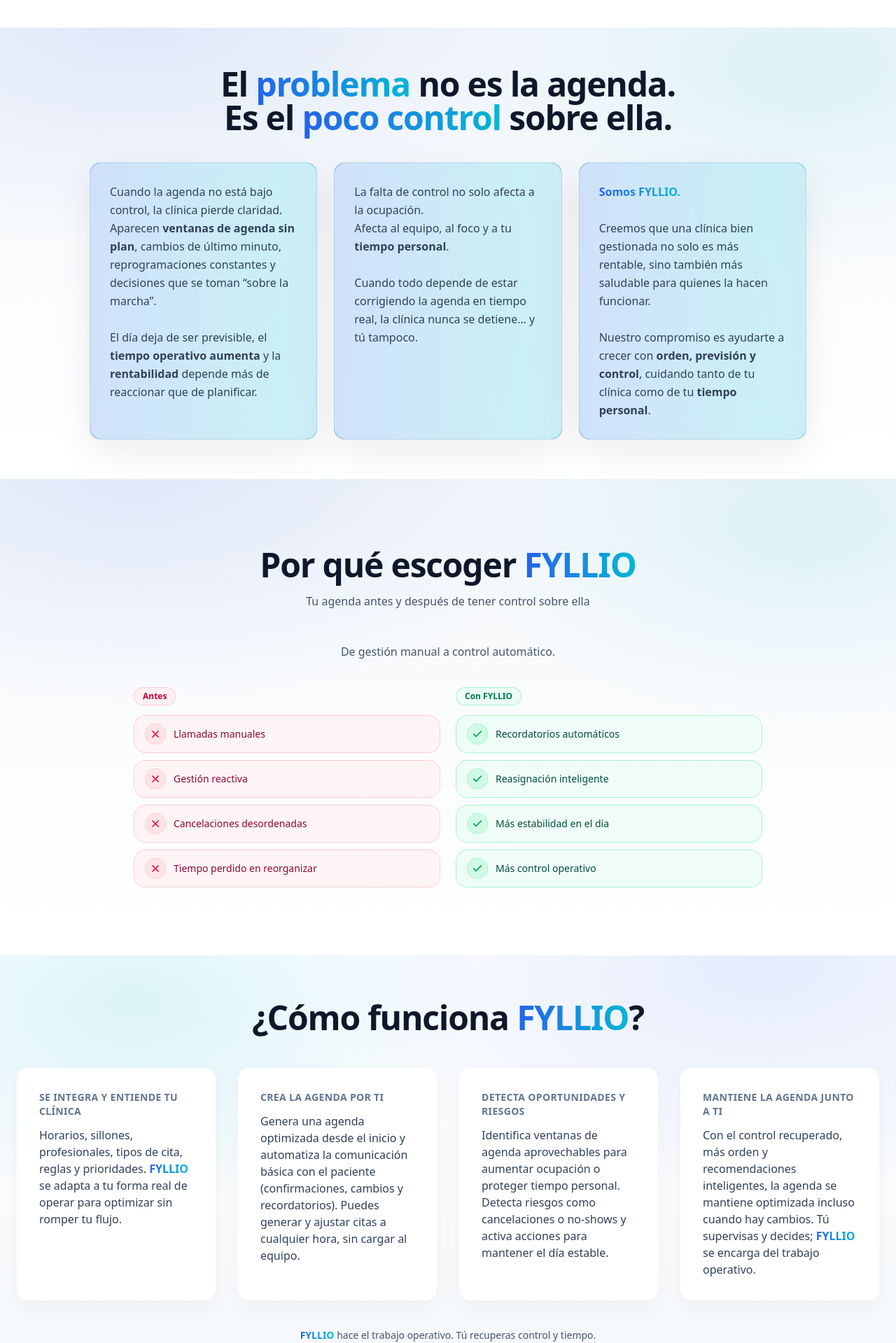
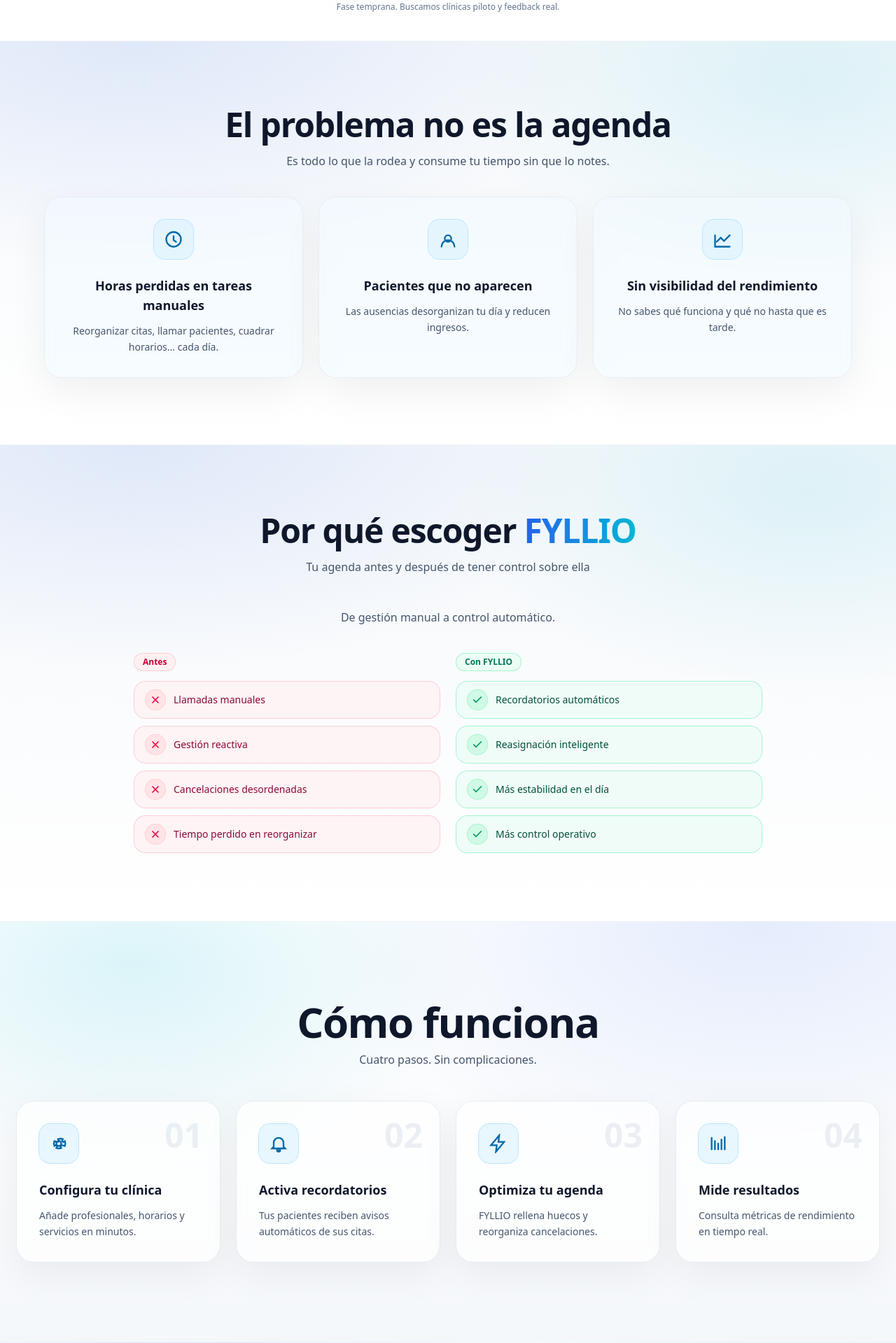
Before and after one commit to simonwertheimer29/FYLLIO, a Next.js app: page / in a window 1280 px wide. Shown: the part 823-2742 px from the top of the page at 70% size. Built offline with nearby package versions, Linux system fonts and the light colour scheme; no server answers.

Commit message:
Update page.tsx

```diff
--- a/app/page.tsx
+++ b/app/page.tsx
@@ -86,43 +86,21 @@
   >
     {/* TITULO ARRIBA CENTRADO */}
     <div className="-mx-4 sm:-mx-6 lg:-mx-8 px-4 sm:px-6 lg:px-8 text-center">
-      <h1 className="text-[40px] font-extrabold tracking-tight text-slate-900 leading-[1.02] sm:text-5xl lg:text-[58px] xl:text-[60px]">
-        La inteligencia artificial que se encarga de tu{" "}
-        <span className="fyllio-text-gradient">agenda clínica y personal</span>.
+      <h1 className="text-[44px] font-extrabold tracking-tight text-slate-900 leading-[1.02] sm:text-6xl lg:text-[72px]">
+  Deja de perder dinero
+  <span className="block">por tu agenda.</span>
 </h1>
+
     </div>
 
     {/* 2 COLUMNAS: TEXTO + IMAGEN */}
     <div className="mt-12 grid items-center gap-10 lg:grid-cols-2">
       {/* COLUMNA IZQUIERDA */}
       <div className="mx-auto w-full max-w-2xl lg:mx-0">
-        <p className="mt-6 max-w-2xl text-sm text-slate-600 sm:text-base">
-          FYLLIO automatiza y optimiza tu agenda para mejorar la ocupación, reducir
-          capacidad no utilizada y disminuir el tiempo operativo.
-          <br className="hidden sm:block" />
-          Te da orden y previsión para identificar ventanas de agenda aprovechables y
-          recuperar tiempo personal sin perder eficiencia.
+        <p className="mt-6 max-w-2xl text-base text-slate-600 sm:text-lg">
+  <span className="fyllio-text-gradient font-semibold">FYLLIO</span> mantiene la ocupación, reduce cancelaciones y ahorra horas de trabajo cada día.
 </p>
 
-        <div className="mt-8 space-y-4">
-          <p className="text-lg font-semibold text-slate-900 sm:text-xl">
-            ¿Cansado de reprogramaciones, cancelaciones de último minuto y capacidad no
-            utilizada inesperada en la agenda?
-          </p>
-
-          <p className="text-lg font-semibold text-slate-900 sm:text-xl">
-            ¿Cansado de no poder proteger tu tiempo personal porque la agenda se
-            desordena y termina controlando tu día?
-          </p>
-
-          <p className="pt-2 text-sm text-slate-700 sm:text-base">
-            No son excluyentes: con FYLLIO puedes ser{" "}
-            <span className="font-semibold">más rentable y eficiente</span>, y a la vez{" "}
-            <span className="font-semibold">mantener el balance</span> entre tu vida
-            profesional y personal gracias a una agenda{" "}
-            <span className="font-semibold">optimizada, ordenada y bajo control</span>.
-          </p>
-        </div>
       </div>
 
       {/* COLUMNA DERECHA: IMAGEN */}
@@ -171,61 +149,66 @@
 >
   <div className="mx-auto flex min-h-[72vh] max-w-7xl flex-col justify-center px-4 py-14 sm:px-6">
     <h2 className="text-center text-4xl font-extrabold tracking-tight text-slate-900 sm:text-5xl">
-      El{" "}
-      <span className="fyllio-text-gradient">problema</span> no es la agenda.
-      <span className="block">
-        Es el{" "}
-        <span className="fyllio-text-gradient">poco control</span> sobre ella.
-      </span>
+  El problema no es la agenda
 </h2>
+<p className="mx-auto mt-4 max-w-2xl text-center text-sm text-slate-600 sm:text-base">
+  Es todo lo que la rodea y consume tu tiempo sin que lo notes.
+</p>
 
-    <div className="mx-auto mt-10 grid w-full max-w-5xl gap-6 md:grid-cols-3 items-stretch">
-      {/* PILL 1 */}
-      <div className="h-full rounded-2xl bg-[linear-gradient(90deg,rgba(37,99,235,0.70),rgba(6,182,212,0.70),rgba(37,99,235,0.70))] bg-[length:200%_200%] p-[1px] animate-gradient">
-        <div className="h-full rounded-2xl bg-white/70 p-7 ring-1 ring-slate-200/70 backdrop-blur-xl shadow-[0_18px_55px_rgba(2,6,23,0.08)] flex flex-col">
-          <p className="text-base leading-relaxed text-slate-700">
-            Cuando la agenda no está bajo control, la clínica pierde claridad. Aparecen{" "}
-            <span className="font-semibold">ventanas de agenda sin plan</span>, cambios de último minuto,
-            reprogramaciones constantes y decisiones que se toman “sobre la marcha”.
-            <br />
-            <br />
-            El día deja de ser previsible, el <span className="font-semibold">tiempo operativo aumenta</span> y la{" "}
-            <span className="font-semibold">rentabilidad</span> depende más de reaccionar que de planificar.
+
+   <div className="mx-auto mt-10 grid w-full max-w-6xl gap-6 md:grid-cols-3 items-stretch">
+  {/* CARD 1 */}
+  <div className="rounded-3xl bg-sky-50/55 p-8 ring-1 ring-slate-200/60 shadow-[0_18px_55px_rgba(2,6,23,0.06)] backdrop-blur-sm text-center">
+    <div className="mx-auto mb-6 inline-flex h-14 w-14 items-center justify-center rounded-2xl bg-sky-100/70 ring-1 ring-sky-200">
+      {/* clock icon */}
+      <svg viewBox="0 0 24 24" className="h-7 w-7 text-sky-700" fill="none" stroke="currentColor" strokeWidth="2">
+        <path strokeLinecap="round" d="M12 8v5l3 2" />
+        <path strokeLinecap="round" d="M21 12a9 9 0 11-18 0 9 9 0 0118 0z" />
+      </svg>
+    </div>
+
+    <p className="text-lg font-extrabold text-slate-900">
+      Horas perdidas en tareas manuales
+    </p>
+    <p className="mt-3 text-sm leading-relaxed text-slate-600">
+      Reorganizar citas, llamar pacientes, cuadrar horarios... cada día.
     </p>
   </div>
+
+  {/* CARD 2 */}
+  <div className="rounded-3xl bg-sky-50/55 p-8 ring-1 ring-slate-200/60 shadow-[0_18px_55px_rgba(2,6,23,0.06)] backdrop-blur-sm text-center">
+    <div className="mx-auto mb-6 inline-flex h-14 w-14 items-center justify-center rounded-2xl bg-sky-100/70 ring-1 ring-sky-200">
+      {/* users icon */}
+      <svg viewBox="0 0 24 24" className="h-7 w-7 text-sky-700" fill="none" stroke="currentColor" strokeWidth="2">
+        <path strokeLinecap="round" d="M16 11a4 4 0 10-8 0 4 4 0 008 0z" />
+        <path strokeLinecap="round" d="M20 21a8 8 0 00-16 0" />
+      </svg>
     </div>
 
-      {/* PILL 2 */}
-      <div className="h-full rounded-2xl bg-[linear-gradient(90deg,rgba(37,99,235,0.70),rgba(6,182,212,0.70),rgba(37,99,235,0.70))] bg-[length:200%_200%] p-[1px] animate-gradient">
-        <div className="h-full rounded-2xl bg-white/70 p-7 ring-1 ring-slate-200/70 backdrop-blur-xl shadow-[0_18px_55px_rgba(2,6,23,0.08)] flex flex-col">
-          <p className="text-base leading-relaxed text-slate-700">
-            La falta de control no solo afecta a la ocupación.
-            <br />
-            Afecta al equipo, al foco y a tu <span className="font-semibold">tiempo personal</span>.
-            <br />
-            <br />
-            Cuando todo depende de estar corrigiendo la agenda en tiempo real, la clínica nunca se detiene… y tú
-            tampoco.
+    <p className="text-lg font-extrabold text-slate-900">
+      Pacientes que no aparecen
+    </p>
+    <p className="mt-3 text-sm leading-relaxed text-slate-600">
+      Las ausencias desorganizan tu día y reducen ingresos.
     </p>
   </div>
+
+  {/* CARD 3 */}
+  <div className="rounded-3xl bg-sky-50/55 p-8 ring-1 ring-slate-200/60 shadow-[0_18px_55px_rgba(2,6,23,0.06)] backdrop-blur-sm text-center">
+    <div className="mx-auto mb-6 inline-flex h-14 w-14 items-center justify-center rounded-2xl bg-sky-100/70 ring-1 ring-sky-200">
+      {/* trending down icon */}
+      <svg viewBox="0 0 24 24" className="h-7 w-7 text-sky-700" fill="none" stroke="currentColor" strokeWidth="2">
+        <path strokeLinecap="round" d="M3 7v14h18" />
+        <path strokeLinecap="round" d="M21 7l-7 7-4-4-5 5" />
+      </svg>
     </div>
 
-      {/* PILL 3 */}
-      <div className="h-full rounded-2xl bg-[linear-gradient(90deg,rgba(37,99,235,0.70),rgba(6,182,212,0.70),rgba(37,99,235,0.70))] bg-[length:200%_200%] p-[1px] animate-gradient">
-        <div className="h-full rounded-2xl bg-white/70 p-7 ring-1 ring-slate-200/70 backdrop-blur-xl shadow-[0_18px_55px_rgba(2,6,23,0.08)] flex flex-col">
-          <p className="text-base leading-relaxed text-slate-700">
-            <span className="font-extrabold fyllio-text-gradient">Somos FYLLIO.</span>
-            <br />
-            <br />
-            Creemos que una clínica bien gestionada no solo es más rentable, sino también más saludable para quienes
-            la hacen funcionar.
-            <br />
-            <br />
-            Nuestro compromiso es ayudarte a crecer con{" "}
-            <span className="font-semibold">orden, previsión y control</span>, cuidando tanto de tu clínica como de tu{" "}
-            <span className="font-semibold">tiempo personal</span>.
+    <p className="text-lg font-extrabold text-slate-900">
+      Sin visibilidad del rendimiento
     </p>
-        </div>
+    <p className="mt-3 text-sm leading-relaxed text-slate-600">
+      No sabes qué funciona y qué no hasta que es tarde.
+    </p>
   </div>
 </div>
 </div>
@@ -299,71 +282,108 @@
   className={`${anchorOffset} border-b border-slate-100 bg-[radial-gradient(900px_520px_at_15%_10%,rgba(6,182,212,0.14),transparent_55%),radial-gradient(1100px_560px_at_85%_0%,rgba(37,99,235,0.12),transparent_60%),linear-gradient(to_bottom,#ffffff,rgba(241,245,249,0.75))]`}
 >
   <div className="mx-auto flex min-h-[75vh] max-w-7xl flex-col justify-center px-4 py-16 sm:px-6">
-    <h2 className="text-center text-4xl font-extrabold tracking-tight text-slate-900 sm:text-5xl">
-      ¿Cómo funciona <span className="fyllio-text-gradient">FYLLIO</span>?
+    <h2 className="text-center text-5xl font-extrabold tracking-tight text-slate-900 sm:text-6xl">
+      Cómo funciona
     </h2>
 
-    <div className="mt-12 grid gap-8 md:grid-cols-4">
-      <div className="fyllio-card-soft p-8 text-left">
+    <p className="mt-3 text-center text-base text-slate-600">
+      Cuatro pasos. Sin complicaciones.
+    </p>
 
-        <p className="mb-3 text-sm font-bold uppercase tracking-wide text-slate-500">
-          Se integra y entiende tu clínica
+    <div className="mt-12 grid gap-6 md:grid-cols-4">
+      {/* 01 */}
+      <div className="relative overflow-hidden rounded-3xl bg-white/70 p-8 ring-1 ring-slate-200/70 shadow-[0_18px_55px_rgba(2,6,23,0.06)] backdrop-blur-sm">
+        <div className="absolute right-6 top-6 text-5xl font-extrabold text-slate-200/70">
+          01
+        </div>
+
+        <div className="mb-6 inline-flex h-14 w-14 items-center justify-center rounded-2xl bg-sky-100/70 ring-1 ring-sky-200">
+          {/* gear icon */}
+          <svg viewBox="0 0 24 24" className="h-7 w-7 text-sky-700" fill="none" stroke="currentColor" strokeWidth="2">
+            <path strokeLinecap="round" d="M12 15a3 3 0 100-6 3 3 0 000 6z" />
+            <path strokeLinecap="round" d="M19.4 15a7.8 7.8 0 000-6l-2 1.2a6.2 6.2 0 00-1.5-1.5L17 6.6a7.8 7.8 0 00-6 0l1.2 2a6.2 6.2 0 00-1.5 1.5L6.6 9a7.8 7.8 0 000 6l2-1.2a6.2 6.2 0 001.5 1.5L9 17.4a7.8 7.8 0 006 0l-1.2-2a6.2 6.2 0 001.5-1.5L19.4 15z" />
+          </svg>
+        </div>
+
+        <p className="text-lg font-extrabold text-slate-900">
+          Configura tu clínica
         </p>
-        <p className="text-base text-slate-700">
-          Horarios, sillones, profesionales, tipos de cita, reglas y prioridades.
-          {" "}
-<span className="fyllio-text-gradient font-semibold">FYLLIO</span>{" "}
-se adapta a tu forma real de operar para optimizar sin romper tu flujo.
+        <p className="mt-3 text-sm leading-relaxed text-slate-600">
+          Añade profesionales, horarios y servicios en minutos.
         </p>
       </div>
 
-    <div className="fyllio-card-soft p-8 text-left">
+      {/* 02 */}
+      <div className="relative overflow-hidden rounded-3xl bg-white/70 p-8 ring-1 ring-slate-200/70 shadow-[0_18px_55px_rgba(2,6,23,0.06)] backdrop-blur-sm">
+        <div className="absolute right-6 top-6 text-5xl font-extrabold text-slate-200/70">
+          02
+        </div>
 
-        <p className="mb-3 text-sm font-bold uppercase tracking-wide text-slate-500">
-          Crea la agenda por ti
+        <div className="mb-6 inline-flex h-14 w-14 items-center justify-center rounded-2xl bg-sky-100/70 ring-1 ring-sky-200">
+          {/* bell icon */}
+          <svg viewBox="0 0 24 24" className="h-7 w-7 text-sky-700" fill="none" stroke="currentColor" strokeWidth="2">
+            <path strokeLinecap="round" d="M12 22a2 2 0 002-2H10a2 2 0 002 2z" />
+            <path strokeLinecap="round" d="M18 16V11a6 6 0 10-12 0v5l-2 2h16l-2-2z" />
+          </svg>
+        </div>
+
+        <p className="text-lg font-extrabold text-slate-900">
+          Activa recordatorios
         </p>
-        <p className="text-base text-slate-700">
-          Genera una agenda optimizada desde el inicio y automatiza la comunicación
-          básica con el paciente (confirmaciones, cambios y recordatorios).
-          Puedes generar y ajustar citas a cualquier hora, sin cargar al equipo.
+        <p className="mt-3 text-sm leading-relaxed text-slate-600">
+          Tus pacientes reciben avisos automáticos de sus citas.
         </p>
       </div>
 
-     <div className="fyllio-card-soft p-8 text-left">
+      {/* 03 */}
+      <div className="relative overflow-hidden rounded-3xl bg-white/70 p-8 ring-1 ring-slate-200/70 shadow-[0_18px_55px_rgba(2,6,23,0.06)] backdrop-blur-sm">
+        <div className="absolute right-6 top-6 text-5xl font-extrabold text-slate-200/70">
+          03
+        </div>
 
-        <p className="mb-3 text-sm font-bold uppercase tracking-wide text-slate-500">
-          Detecta oportunidades y riesgos
+        <div className="mb-6 inline-flex h-14 w-14 items-center justify-center rounded-2xl bg-sky-100/70 ring-1 ring-sky-200">
+          {/* bolt icon */}
+          <svg viewBox="0 0 24 24" className="h-7 w-7 text-sky-700" fill="none" stroke="currentColor" strokeWidth="2">
+            <path strokeLinecap="round" d="M13 2L3 14h7l-1 8 10-12h-7l1-8z" />
+          </svg>
+        </div>
+
+        <p className="text-lg font-extrabold text-slate-900">
+          Optimiza tu agenda
         </p>
-        <p className="text-base text-slate-700">
-          Identifica ventanas de agenda aprovechables para aumentar ocupación
-          o proteger tiempo personal.
-          Detecta riesgos como cancelaciones o no-shows y activa acciones
-          para mantener el día estable.
+        <p className="mt-3 text-sm leading-relaxed text-slate-600">
+          FYLLIO rellena huecos y reorganiza cancelaciones.
         </p>
       </div>
-<div className="fyllio-card-soft p-8 text-left">
 
-        <p className="mb-3 text-sm font-bold uppercase tracking-wide text-slate-500">
-          Mantiene la agenda junto a ti
+      {/* 04 */}
+      <div className="relative overflow-hidden rounded-3xl bg-white/70 p-8 ring-1 ring-slate-200/70 shadow-[0_18px_55px_rgba(2,6,23,0.06)] backdrop-blur-sm">
+        <div className="absolute right-6 top-6 text-5xl font-extrabold text-slate-200/70">
+          04
+        </div>
+
+        <div className="mb-6 inline-flex h-14 w-14 items-center justify-center rounded-2xl bg-sky-100/70 ring-1 ring-sky-200">
+          {/* chart icon */}
+          <svg viewBox="0 0 24 24" className="h-7 w-7 text-sky-700" fill="none" stroke="currentColor" strokeWidth="2">
+            <path strokeLinecap="round" d="M4 19V5" />
+            <path strokeLinecap="round" d="M8 19V9" />
+            <path strokeLinecap="round" d="M12 19V12" />
+            <path strokeLinecap="round" d="M16 19V7" />
+            <path strokeLinecap="round" d="M20 19V4" />
+          </svg>
+        </div>
+
+        <p className="text-lg font-extrabold text-slate-900">
+          Mide resultados
         </p>
-        <p className="text-base text-slate-700">
-          Con el control recuperado, más orden y recomendaciones inteligentes,
-          la agenda se mantiene optimizada incluso cuando hay cambios.
-          Tú supervisas y decides;{" "}
-<span className="fyllio-text-gradient font-semibold">FYLLIO</span>{" "}
-se encarga del trabajo operativo.
-
+        <p className="mt-3 text-sm leading-relaxed text-slate-600">
+          Consulta métricas de rendimiento en tiempo real.
         </p>
       </div>
     </div>
-
-    <p className="mt-10 text-center text-sm text-slate-600">
-      <span className="fyllio-text-gradient font-semibold">FYLLIO</span>{" "}
-hace el trabajo operativo. Tú recuperas control y tiempo.
-
-    </p>
   </div>
 </section>
+
 
 
      {/* CTA FINAL (SIN TEXTO DE CORREO) */}
```
Lines whose indentation alone changed are shown as unchanged.
